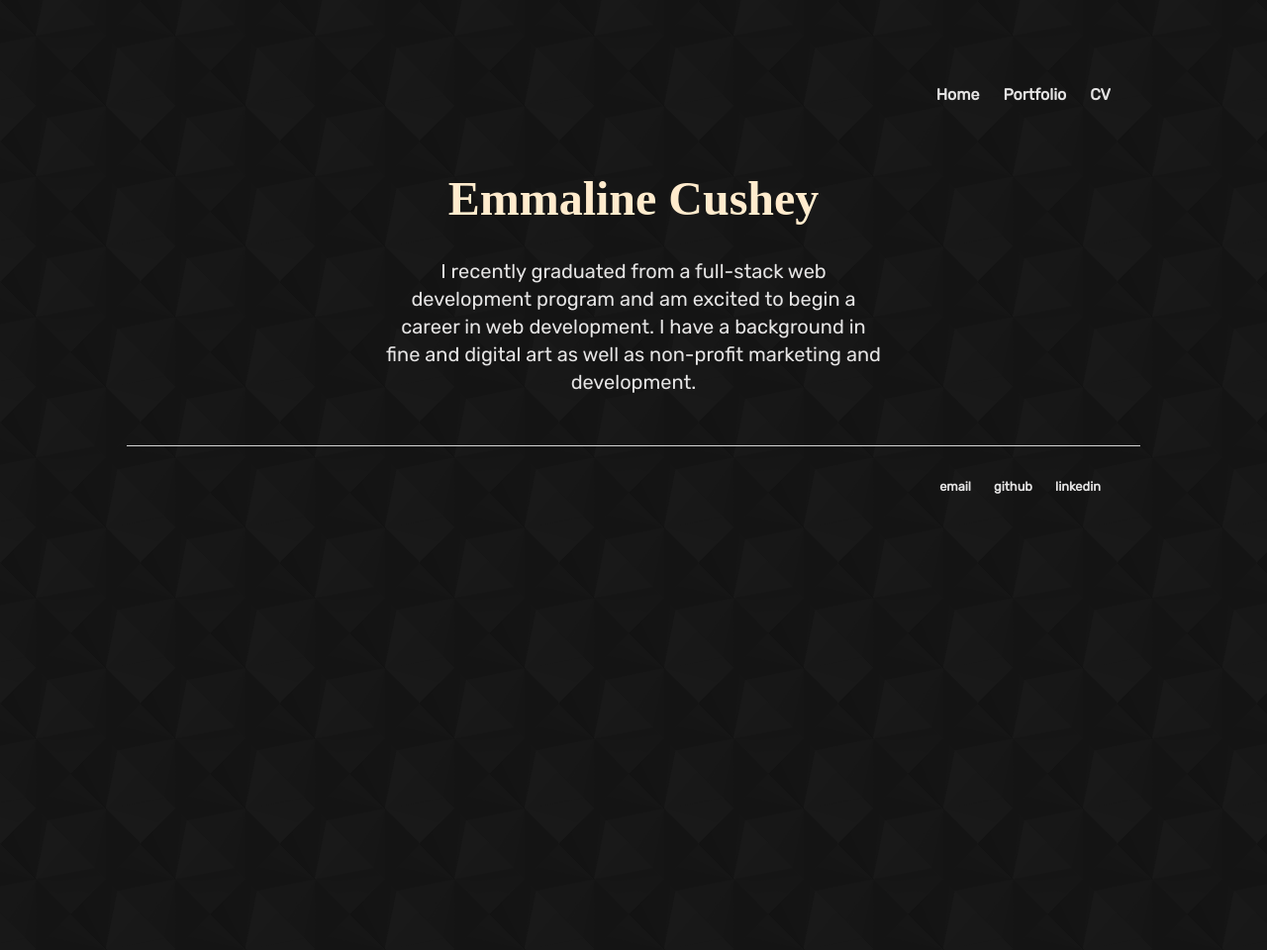
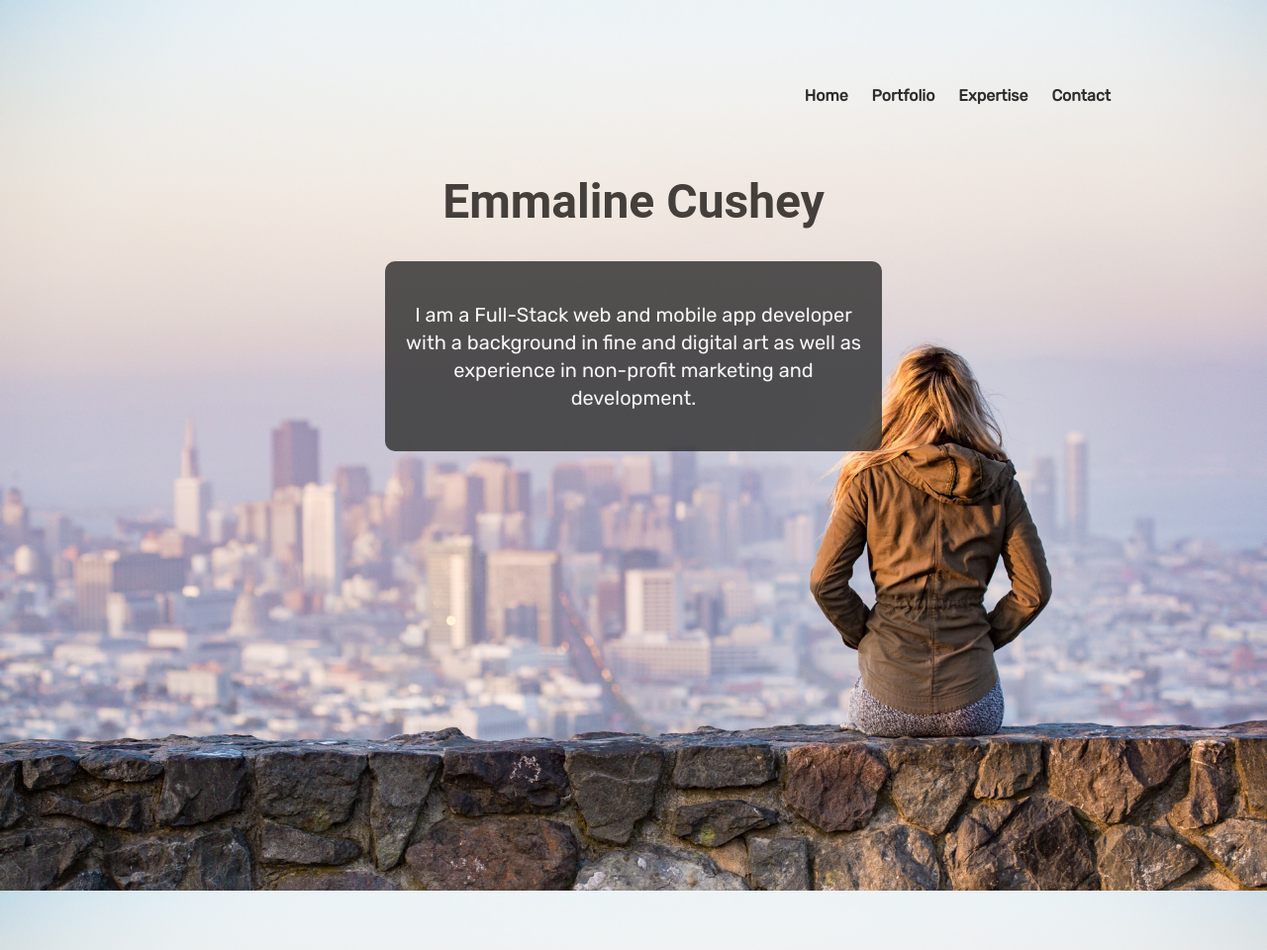
Before and after one commit to emmalinerc/emmalinerc.github.io, a Jekyll site: the page built from index.html, in a window 1280 px wide. Shown: the whole page at 99% size. Built offline with Jekyll 4.4.1, drawn with Linux system fonts in a browser that asks for light colours; nearby versions of some CDN libraries; some web fonts are replaced.

Commit message:
Website Overhaul

```diff
--- a/_layouts/default.html
+++ b/_layouts/default.html
@@ -2,34 +2,22 @@
 <html>
   <head>
     <title>{{ page.title }}</title>
-
     <link rel="stylesheet" type="text/css" href="/css/main.css">
     <link href="https://fonts.googleapis.com/css?family=Rubik|Trirong" rel="stylesheet">
+    <link rel="stylesheet" href="https://cdn.rawgit.com/konpa/devicon/df6431e323547add1b4cf45992913f15286456d3/devicon.min.css">
+    <script src="https://kit.fontawesome.com/e30fb877f2.js" crossorigin="anonymous"></script>
   </head>
-
-
   <body>
     <div class="container">
       <nav>
         <ul>
           <li><a href="/">Home</a></li>
           <li><a href="/portfolio">Portfolio</a></li>
-<li><a href="/cv">CV</a></li>
+          <li><a href="/expertise">Expertise</a></li>
+          <li><a href="/contact">Contact</a></li>
         </ul>
       </nav>
-
-
       {{ content }}
-
     </div>
-
-  <footer>
-   <ul>
-   <li><a href="mailto:emmalinerc@gmail.com">email</a></li>
-   <li><a href="https://github.com/emmalinerc">github</a></li>
-   <li><a href="https://www.linkedin.com/in/emmaline-cushey-142581130/">linkedin</a></li>
-   </ul>
-  </footer>
   </body>
-
 </html>
--- a/css/main.css
+++ b/css/main.css
@@ -1,8 +1,13 @@
 html {
     height: 100%;
+    position: relative;
+    background: url("/images/adventure.jpg") no-repeat center center fixed;
+    -webkit-background-size: cover;
+    -moz-background-size: cover;
+    -o-background-size: cover;
+    background-size: cover;
 }
 body {
-    background-image: url("/images/adventure-architecture-bay-196667.jpg");
     margin: 60px auto;
     width: 80%;
     display: flex;
@@ -21,38 +26,45 @@ nav ul li, footer ul li {
 }
 a {
     text-decoration: none;
-    color: #E5E4E4;
+    color: #2D2D2D;
     font-family: Rubik;
+    vertical-align: middle;
 }
 a:hover {
-    /* text-decoration: underline; */
-    color: blanchedalmond;
+    color: #6E6E6E;
 }
 h1 {
     font-size: 3em;
-    font-family: Triong;
+    font-family: Roboto;
+    color: #443F3B;
+    text-align: center;
+}
+h2 {
+    font-size: 2em;
+    line-height: 1.4em;
     color: blanchedalmond;
-    text-align: center;
+    font-family: Roboto;
 }
 p {
     font-size: 1.25em;
     line-height: 1.4em;
-    color: #E5E4E4;
+    color: white;
     font-family: Rubik;
-    text-align: center;
+}
+i {
+    font-size: 5em;
 }
 nav{
     text-align: right;
 }
 footer {
-    border-top: 1px solid #d5d5d5;
+    border-top: 1px solid #2D2D2D;
     font-size: .8em;
-    text-align: right;
+    text-align: left;
     flex-shrink: 0;
-    padding: 20px;
-
+    width: 100%;
+    bottom: 0;
 }
-
 ul.posts {
     margin: 20px auto 40px;
     font-size: 1.5em;
@@ -61,29 +73,72 @@ ul.posts {
 ul.posts li {
     list-style: none;
 }
-#wrapper {
-    padding-bottom: 20px;
-}
-body {
-    background-image: url("/images/diagmonds.png");
-}
-.profilepic {
-
+.main-container {
+    min-height: 100vh;
+    overflow: hidden;
+    display: block;
+    position: relative;
+    padding-bottom: 100px;
 }
 .homepage {
-    /* display: block; */
     margin-left: auto;
     margin-right: auto;
     width: 50%;
     justify-content: center;
+}
+.container {
+    padding: 10px;
+}
+.xamarin {
+    width: 5em;
+}
+* {
+    box-sizing: border-box;
+}
+*:before,
+*:after {
+    box-sizing: border-box;
+}
+.inline {
+    display:inline-block;
+}
+.icon {
+    padding: .2em;
+    vertical-align: middle;
+}
+.center {
+    text-align: center;
+}
+.contact {
+    font-size: 2em;
+}
+.pagepadding {
     padding-top: 20px;
 }
-.container {
-    /* flex: 1 0 auto; */
-    padding: 10px;
+.topborder {
+    border-top: 1px solid blanchedalmond;
+    padding-top: 20px;
 }
-/* CV */
-
-.cv {
-    text-align: center;
+.filledbackground {
+    opacity: 0.8;
+    background-color: #2D2D2D;
+    padding: 20px;
+    border-radius: 10px;
 }
+.lighttext {
+    color: whitesmoke;
+}
+.contacttext {
+    font-size:30px;
+    color: whitesmoke;
+}
+.contacticon {
+    font-size: 3em;
+    padding: .2em;
+    padding-left: .6em;
+    vertical-align: middle;
+}
+.download {
+    font-size: 30px;
+    padding: 30px;
+}
--- a/index.html
+++ b/index.html
@@ -2,10 +2,9 @@
 layout: default
 title: Emmaline Cushey
 ---
-
-		<div class="homepage">
-			<div id="wrapper">
-				<h1 >Emmaline Cushey</h1>
-				<p>I recently graduated from a full-stack web development program and am excited to begin a career in web development. I have a background in fine and digital art as well as non-profit marketing and development.</p>
-			</div>
-		</div>
+<div class="homepage pagepadding">
+	<h1>Emmaline Cushey</h1>
+	<div class="filledbackground">
+		<p class="center">I am a Full-Stack web and mobile app developer with a background in fine and digital art as well as experience in non-profit marketing and development.</p>
+	</div>
+</div>
```
Also changed, not shown: contact/index.html (added, +21 -0 lines), cv/index.html (deleted, +0 -9 lines), expertise/index.html (added, +71 -0 lines), portfolio/index.html (+5 -5 lines), images/adventure.jpg (renamed from images/adventure-architecture-bay-196667.jpg), images/xamarin.svg (added), 5 other files. Lines whose indentation alone changed are shown as unchanged.
